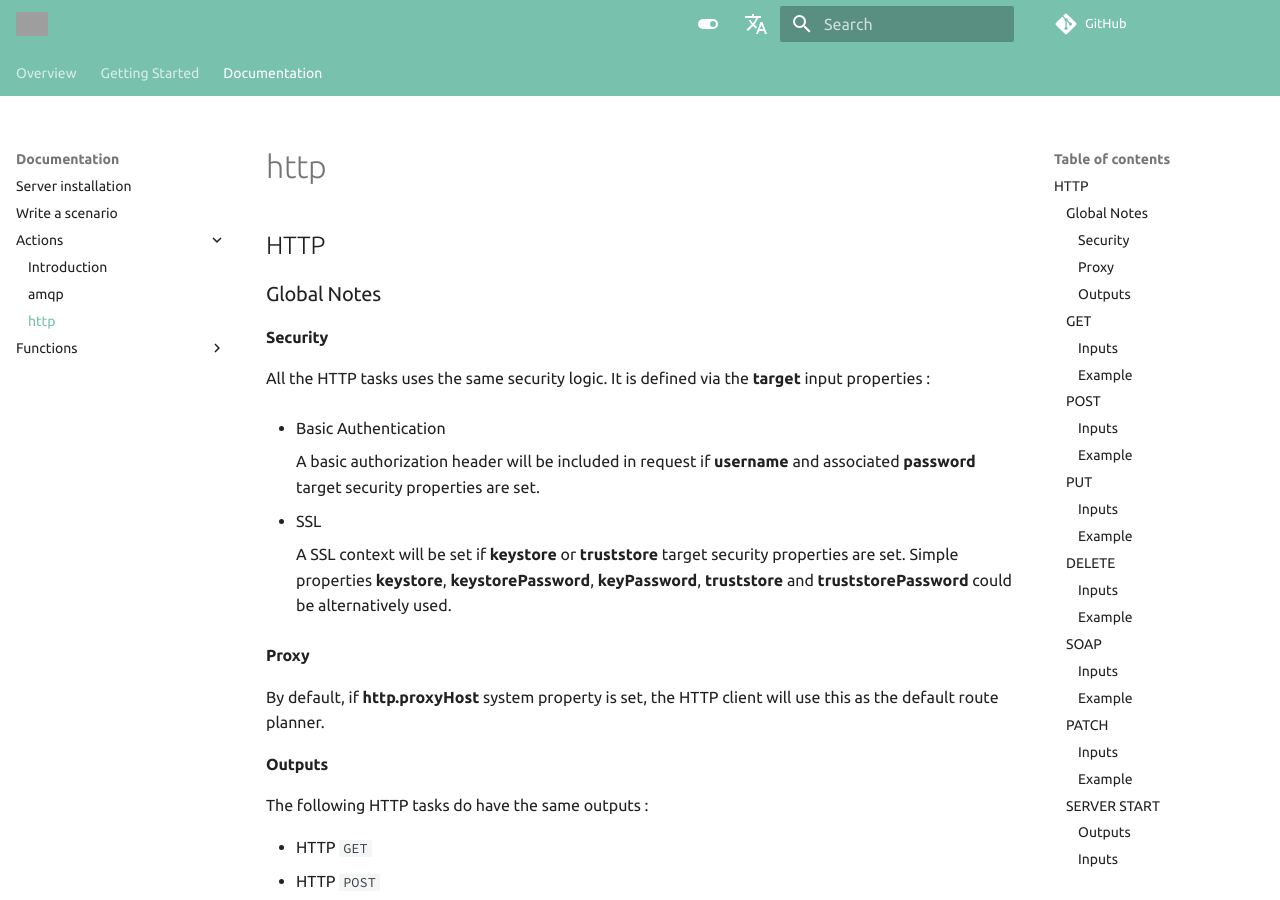
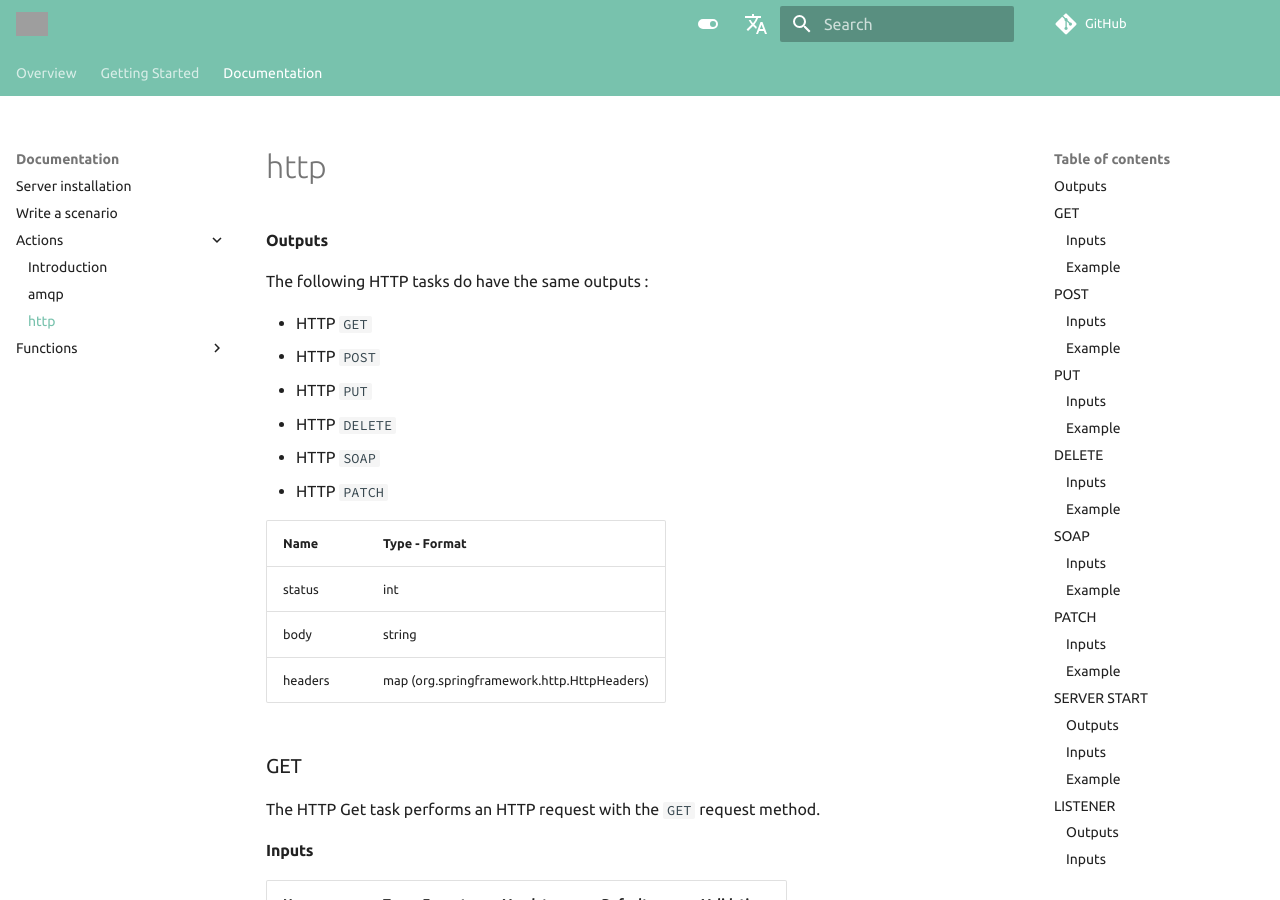
Before and after one commit to chutney-testing/chutney-testing.github.io-legacy, an MkDocs documentation site: the page built from docs/actions/http.md, in a window 1280 px wide and 900 px high. Built offline with MkDocs 1.6.1 and Material for MkDocs 9.7.7, drawn with Linux system fonts in a browser that asks for light colours; comment, search, counter and statistics services are not loaded; grey boxes are pictures that could not be loaded.

Commit message:
tech: Move target config from http to env page

```diff
--- a/docs/actions/http.md
+++ b/docs/actions/http.md
@@ -1,23 +1,3 @@
-# HTTP
-
-## Global Notes
-
-### Security
-  All the HTTP tasks uses the same security logic.
-  It is defined via the **target** input properties :
-
-  * Basic Authentication
-
-    A basic authorization header will be included in request if **username** and associated **password** target security properties are set.
-
-  * SSL
-
-    A SSL context will be set if **keystore** or **truststore** target security properties are set.
-    Simple properties **keystore**, **keystorePassword**, **keyPassword**, **truststore** and **truststorePassword** could be alternatively used.
-
-### Proxy
-  By default, if **http.proxyHost** system property is set, the HTTP client will use this as the default route planner.
-
 ### Outputs
 
 The following HTTP tasks do have the same outputs :
```
Also changed, not shown: docs/actions/introduction.md (+1 -0 lines).
